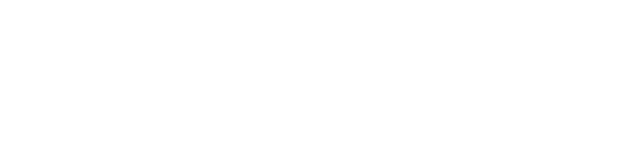
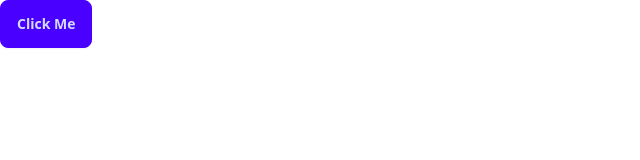
Before and after one commit to Najmul-Shaon/button_with_full-half_width, a plain HTML site: page index.html in a window 1280 px wide. Shown: the whole page, without its empty margins (0-640 px from the left). Drawn offline with nearby package versions, Linux system fonts and the light colour scheme.

Commit message:
btn work done

```diff
--- a/index.html
+++ b/index.html
@@ -11,5 +11,10 @@
     />
     <script src="https://cdn.tailwindcss.com"></script>
   </head>
-  <body></body>
+  <body>
+    <!-- full width: on small devices -->
+    <!-- Normal button on upper size of small devices -->
+
+    <button class="btn btn-primary w-full md:w-auto">Click Me</button>
+  </body>
 </html>
```
